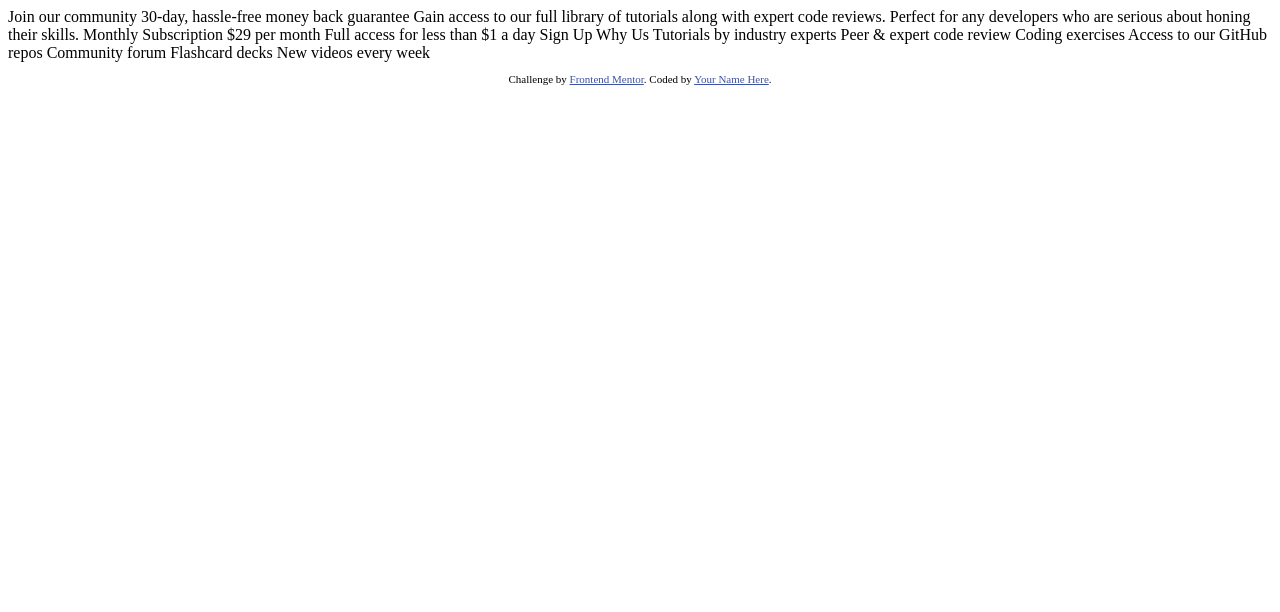
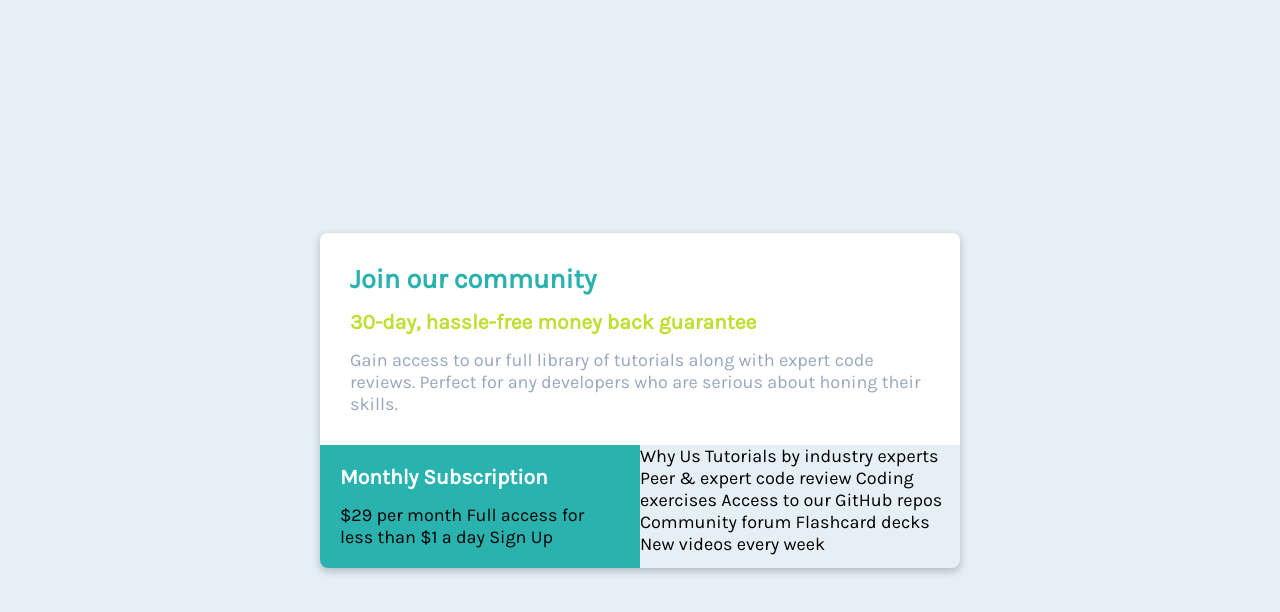
Before and after one commit to AkshatJain3648/Single-price-grid, a plain HTML site: page index.html in a window 1280 px wide. Drawn offline with Linux system fonts and the light colour scheme.

Commit message:
second commit

```diff
--- a/index.html
+++ b/index.html
@@ -1,35 +1,40 @@
 <!DOCTYPE html>
 <html lang="en">
+
 <head>
   <meta charset="UTF-8">
-  <meta name="viewport" content="width=device-width, initial-scale=1.0"> <!-- displays site properly based on user's device -->
+  <meta name="viewport" content="width=device-width, initial-scale=1.0">
+  <!-- displays site properly based on user's device -->
 
   <link rel="icon" type="image/png" sizes="32x32" href="./images/favicon-32x32.png">
 
   <title>Frontend Mentor | Single Price Grid Component</title>
+  <link rel="stylesheet" href="styles.css">
 
-  <!-- Feel free to remove these styles or customise in your own stylesheet 👍 -->
-  <style>
-    .attribution { font-size: 11px; text-align: center; }
-    .attribution a { color: hsl(228, 45%, 44%); }
-  </style>
 </head>
+
 <body>
-  Join our community
+  <div class="container">
+    <div class="main-card">
+      <h2>Join our community</h2>
 
-  30-day, hassle-free money back guarantee
+      <h3>30-day, hassle-free money back guarantee</h3>
 
-  Gain access to our full library of tutorials along with expert code reviews.
-  Perfect for any developers who are serious about honing their skills.
+      <p>Gain access to our full library of tutorials along with expert code reviews.
+      Perfect for any developers who are serious about honing their skills.</p>
+    </div>
 
-  Monthly Subscription
+    <div class="bottom-container">
+      <div class="left">
+        <h3>Monthly Subscription</h3>
 
         &dollar;29 per month
 
         Full access for less than &dollar;1 a day
 
         Sign Up
-
+      </div>
+      <div class="right">
         Why Us
 
         Tutorials by industry experts
@@ -39,12 +44,9 @@
         Community forum
         Flashcard decks
         New videos every week
+      </div>
+    </div>
+  </div>
 
-  <footer>
-    <p class="attribution">
-      Challenge by <a href="https://www.frontendmentor.io?ref=challenge" target="_blank">Frontend Mentor</a>.
-      Coded by <a href="#">Your Name Here</a>.
-    </p>
-  </footer>
 </body>
 </html>
--- /dev/null
+++ b/styles.css
@@ -0,0 +1,62 @@
+@import url('https://fonts.googleapis.com/css2?family=Karla&display=swap');
+
+*{
+    margin: 0;
+    padding: 0;
+    box-sizing: border-box;
+}
+
+html,body{
+    display:flex;
+    font-size:18px;
+    font-family: 'Karla', sans-serif;
+    background-color: hsl(204, 43%, 93%);;
+    height: 100vh;
+    justify-content: center;
+    align-items: center;
+}
+
+.container {
+    display: grid;
+    width:50vw;
+    box-shadow: rgba(0, 0, 0, 0.24) 0px 3px 8px;
+    border-radius:8px;
+    overflow: hidden;
+}
+
+.main-card{
+    width:100%;
+    background-color: white;
+    padding:30px;
+}
+
+.bottom-container{
+    display:grid;
+    grid-template-columns:1fr 1fr;
+}
+
+.left{
+    background-color: hsl(179, 62%, 43%);
+}
+
+h2{
+    color:hsl(179, 62%, 43%);
+    margin-bottom:15px;
+}
+
+h3{
+    color:hsl(71, 73%, 54%);
+    margin-bottom:15px;
+}
+
+p{
+    color:hsl(218, 22%, 67%);
+}
+
+.left{
+    padding:20px;
+}
+
+.left h3{
+    color: white;
+}
```
Lines whose indentation alone changed are shown as unchanged.
